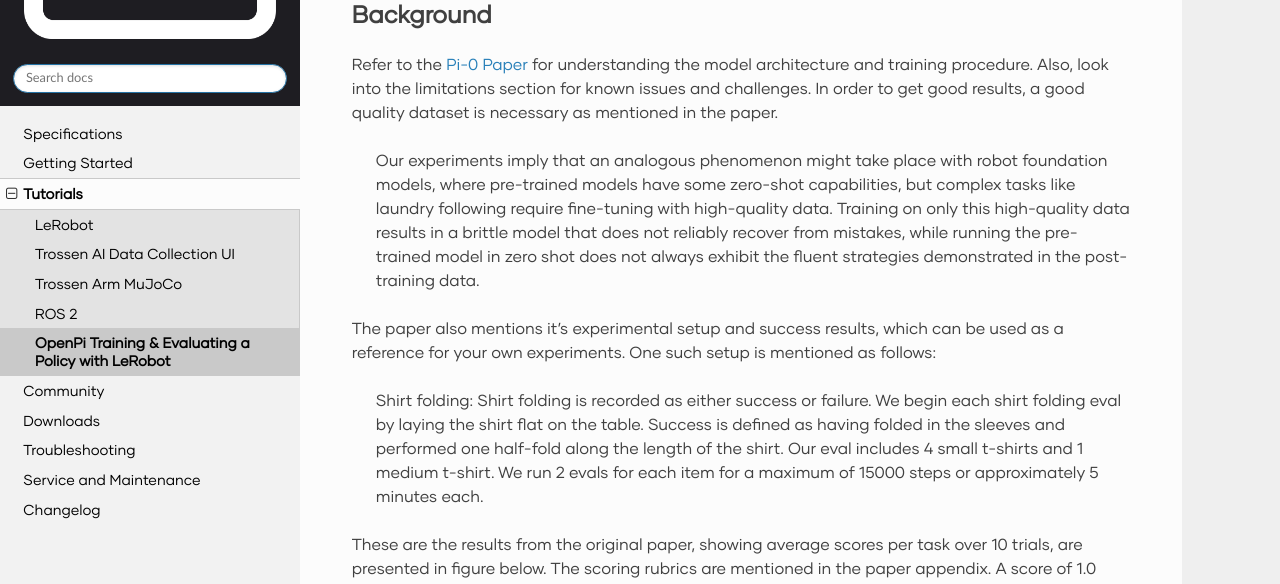
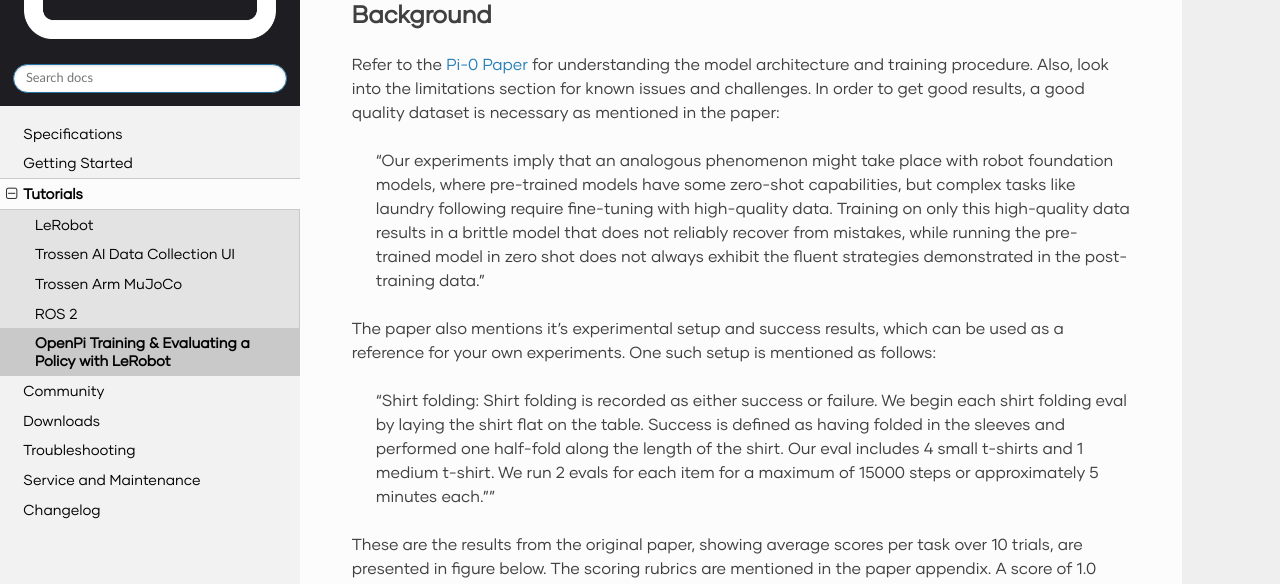
Before and after one commit to TrossenRobotics/trossen_arm, a Sphinx documentation site: the page built from docs/tutorials/open_pi.rst, in a window 1280 px wide and 900 px high. Shown: the part 282-866 px from the top of the window. Built offline with Sphinx 7.4.7 and the Read the Docs theme 3.1.0, drawn with Linux system fonts in a browser that asks for light colours; some web fonts are replaced; pages that are not in the unit, such as notebooks, are missing from menus.

```diff
--- a/docs/tutorials/open_pi.rst
+++ b/docs/tutorials/open_pi.rst
@@ -11,20 +11,20 @@ Background
 
 Refer to the `Pi-0 Paper <https://www.physicalintelligence.company/download/pi0.pdf>`_ for understanding the model architecture and training procedure.
 Also, look into the limitations section for known issues and challenges.
-In order to get good results, a good quality dataset is necessary as mentioned in the paper.
+In order to get good results, a good quality dataset is necessary as mentioned in the paper:
 
 
-    Our experiments imply that an analogous phenomenon might take place with robot foundation models, where pre-trained models have some zero-shot capabilities, but complex tasks like laundry following require fine-tuning with high-quality data.
-    Training on only this high-quality data results in a brittle model that does not reliably recover from mistakes, while running the pre-trained model in zero shot does not always exhibit the fluent strategies demonstrated in the post-training data.
+    "Our experiments imply that an analogous phenomenon might take place with robot foundation models, where pre-trained models have some zero-shot capabilities, but complex tasks like laundry following require fine-tuning with high-quality data.
+    Training on only this high-quality data results in a brittle model that does not reliably recover from mistakes, while running the pre-trained model in zero shot does not always exhibit the fluent strategies demonstrated in the post-training data."
 
 The paper also mentions it's experimental setup and success results, which can be used as a reference for your own experiments.
 One such setup is mentioned as follows:
 
-    Shirt folding: Shirt folding is recorded as either success or failure.
+    "Shirt folding: Shirt folding is recorded as either success or failure.
     We begin each shirt folding eval by laying the shirt flat on the table.
     Success is defined as having folded in the sleeves and performed one half-fold along the length of the shirt.
     Our eval includes 4 small t-shirts and 1 medium t-shirt.
-    We run 2 evals for each item for a maximum of 15000 steps or approximately 5 minutes each.
+    We run 2 evals for each item for a maximum of 15000 steps or approximately 5 minutes each.""
 
 These are the results from the original paper, showing average scores per task over 10 trials, are presented in figure below.
 The scoring rubrics are mentioned in the paper appendix.
```
